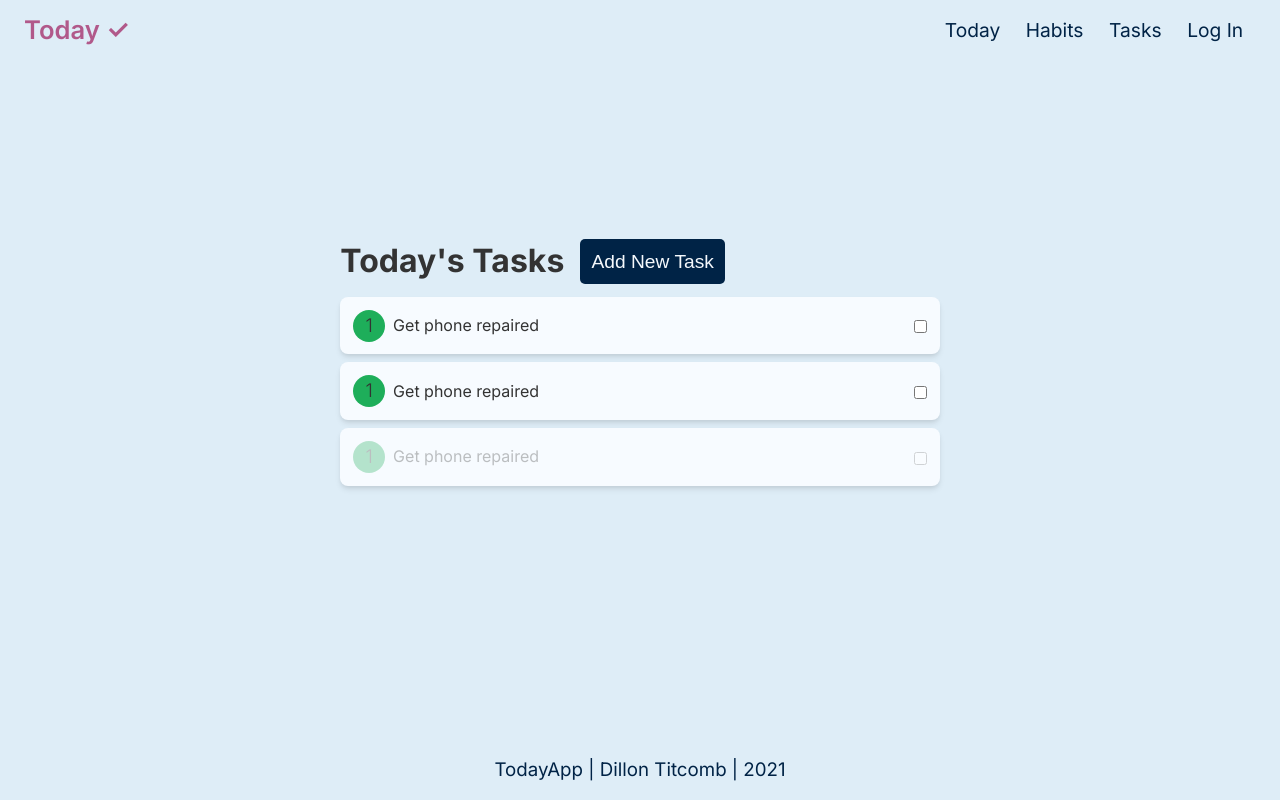
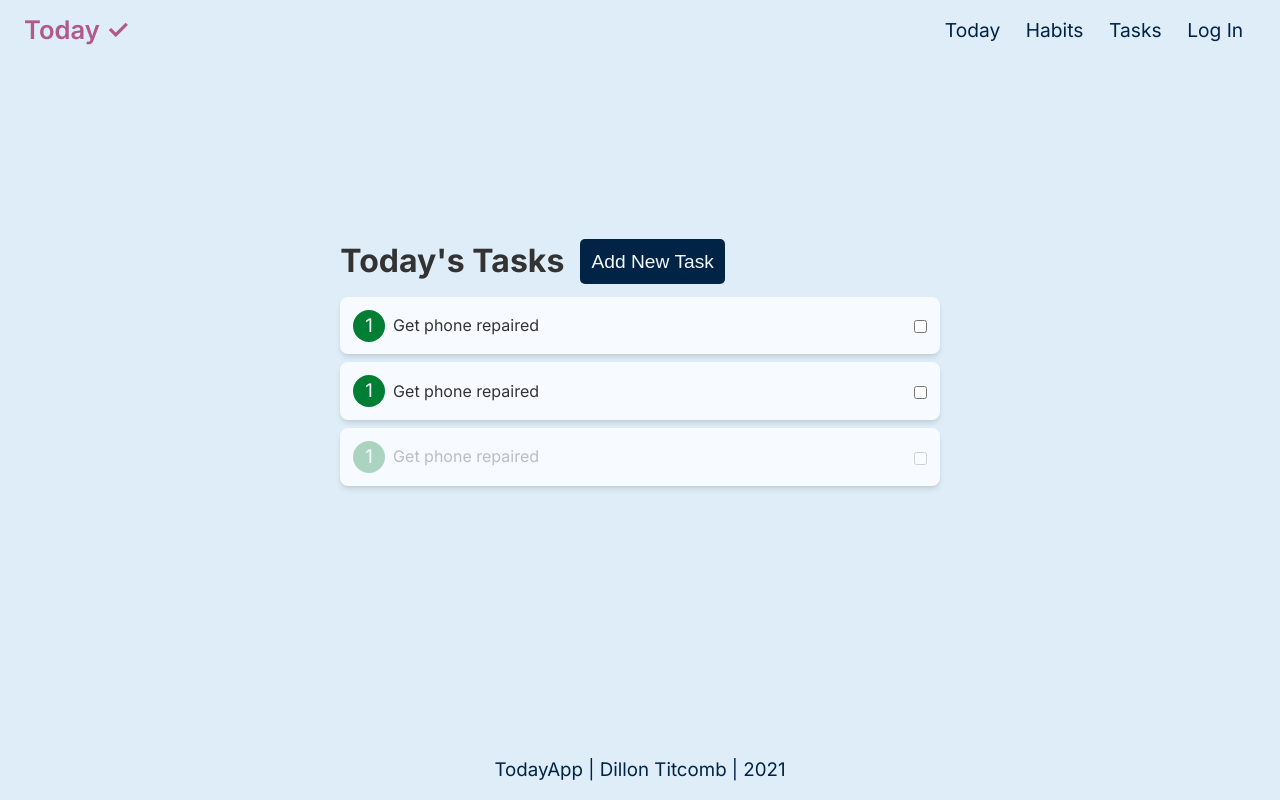
Before and after one commit to dillontitcomb/today, a Next.js app: page /styles/newlists in a window 1280 px wide. Built offline with nearby package versions, Linux system fonts and the light colour scheme; no server answers.

Commit message:
minor fixes.

```diff
--- a/components/layout/Footer.js
+++ b/components/layout/Footer.js
@@ -5,6 +5,7 @@ const StyledFooter = styled.div`
   flex-shrink: 0;
   height: 60px;
   text-align: center;
+  background-color: ${({ theme }) => theme.colors.midGrey};
   color: ${({ theme }) => theme.colors.primary};
   display: flex;
   flex-direction: column;
--- a/components/layout/Lists.js
+++ b/components/layout/Lists.js
@@ -58,7 +58,7 @@ export const IconListItem = styled.div`
 `;
 
 export const ListInfoLabel = styled.span`
-  background-color: ${(props) => props.theme.colors.midGrey};
+  background-color: ${(props) => props.theme.colors.lightGrey};
   border-radius: 5px;
   padding: 0.3rem 0.3rem;
   margin: 0 0.3rem;
--- a/components/tasks/tasksList/TaskScore.js
+++ b/components/tasks/tasksList/TaskScore.js
@@ -5,13 +5,16 @@ const ScoreContainer = styled.div`
   height: 32px;
   width: 32px;
   background-color: ${(props) =>
-    props.score > 4
+    props.score > 6
       ? props.theme.colors.danger
+      : props.score > 4
+      ? props.theme.colors.dangerLight
+      : props.score > 3
+      ? props.theme.colors.warning
       : props.score > 2
-      ? props.theme.colors.warning
-      : props.score > 1
       ? props.theme.colors.neutral
-      : props.theme.colors.successLight};
+      : props.theme.colors.success};
+  color: ${(props) => props.theme.colors.lightText};
   overflow: hidden;
   display: flex;
   flex-direction: row;
@@ -22,7 +25,7 @@ const ScoreContainer = styled.div`
 export default function TaskScore({ score }) {
   return (
     <ScoreContainer score={score}>
-      <Lead weight='light'>{score}</Lead>
+      <Lead>{score}</Lead>
     </ScoreContainer>
   );
 }
--- a/pages/_app.js
+++ b/pages/_app.js
@@ -23,12 +23,13 @@ const theme = {
     midGrey: '#DEEDF7',
     darkGrey: '#9E9E9E',
     darkestGrey: '#616161',
-    success: '#188C48',
-    successLight: '#1EAE5A',
-    danger: '#F25A5A',
-    dangerDulled: '#F68E8E',
-    warning: '#FF9F1C',
-    neutral: '#F6F740',
+    success: '#007E33',
+    successLight: '#00983d',
+    danger: '#CC0000',
+    dangerDulled: '#ff4444',
+    dangerLight: '#ff5e5e',
+    warning: '#FF8800',
+    neutral: '#ffaa00',
   },
 };
 
@@ -52,6 +53,7 @@ const GlobalStyle = createGlobalStyle`
     flex-direction: column;
   }
   .content {
+    background-color: ${theme.colors.midGrey};
     flex: 1 0 auto;
   }
   a {
@@ -63,7 +65,6 @@ function today({ Component, pageProps }) {
   return (
     <>
       <GlobalStyle />
-
       <Provider session={pageProps.session}>
         <GlobalState>
           <ThemeProvider theme={theme}>
```
